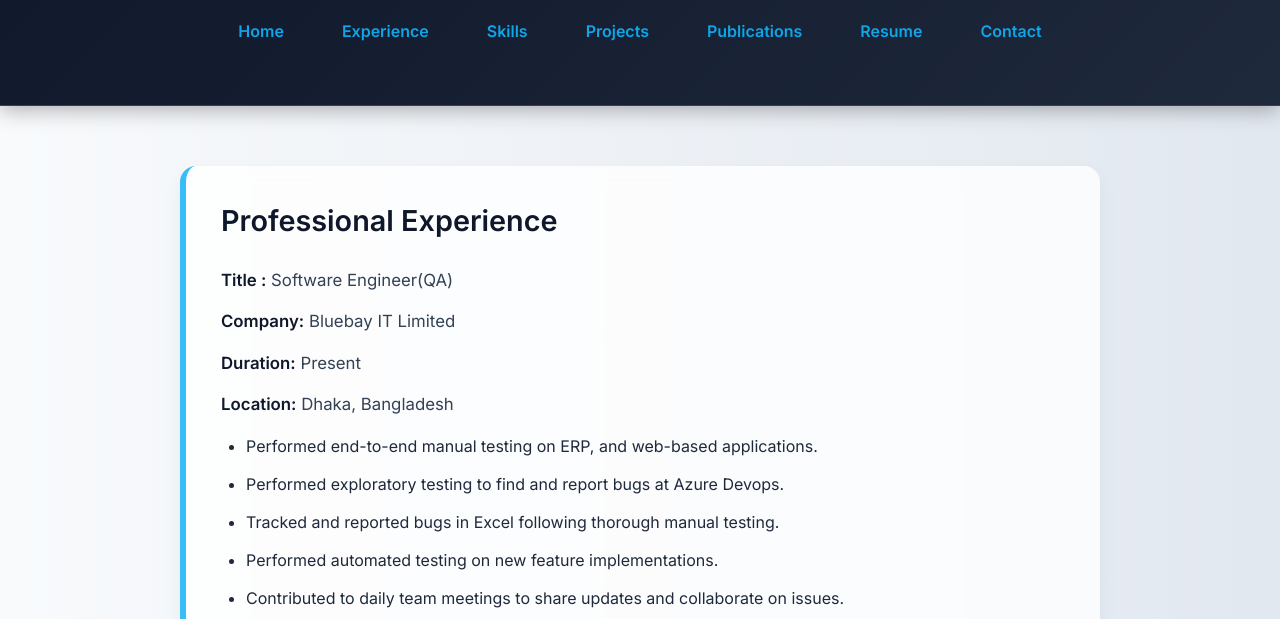
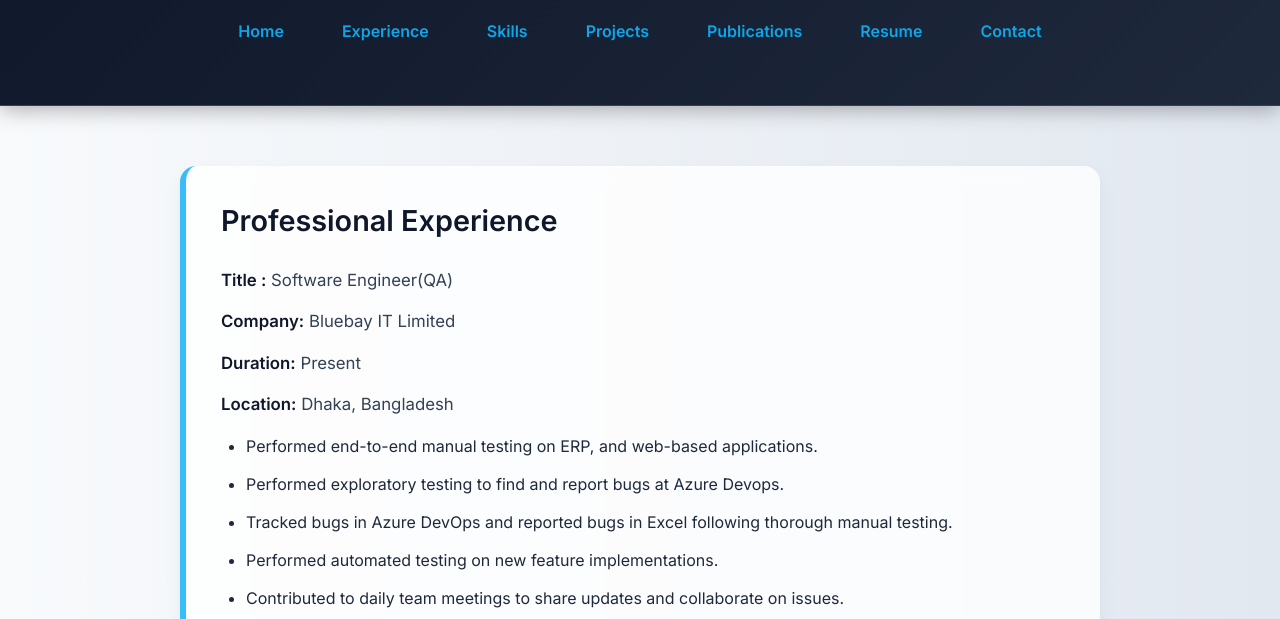
Before and after one commit to emaduddin23/emadqasite, a plain HTML site: page experience.html in a window 1280 px wide. Shown: the part 181-800 px from the top of the page. Drawn offline with Linux system fonts and the light colour scheme.

Commit message:
experience update

```diff
--- a/experience.html
+++ b/experience.html
@@ -50,7 +50,7 @@
             <ul>
                 <li>Performed end-to-end manual testing on ERP, and web-based applications.</li>
                 <li>Performed exploratory testing to find and report bugs at Azure Devops.</li>
-                <li>Tracked and reported bugs in Excel following thorough manual testing.</li>
+                <li>Tracked bugs in Azure DevOps and reported bugs in Excel following thorough manual testing.</li>
                 <!-- <li>Used tools like Postman, JMeter for API and performance testing.</li> -->
                 <li>Performed automated testing on new feature implementations.</li>
                 <li>Contributed to daily team meetings to share updates and collaborate on issues.</li>
```
